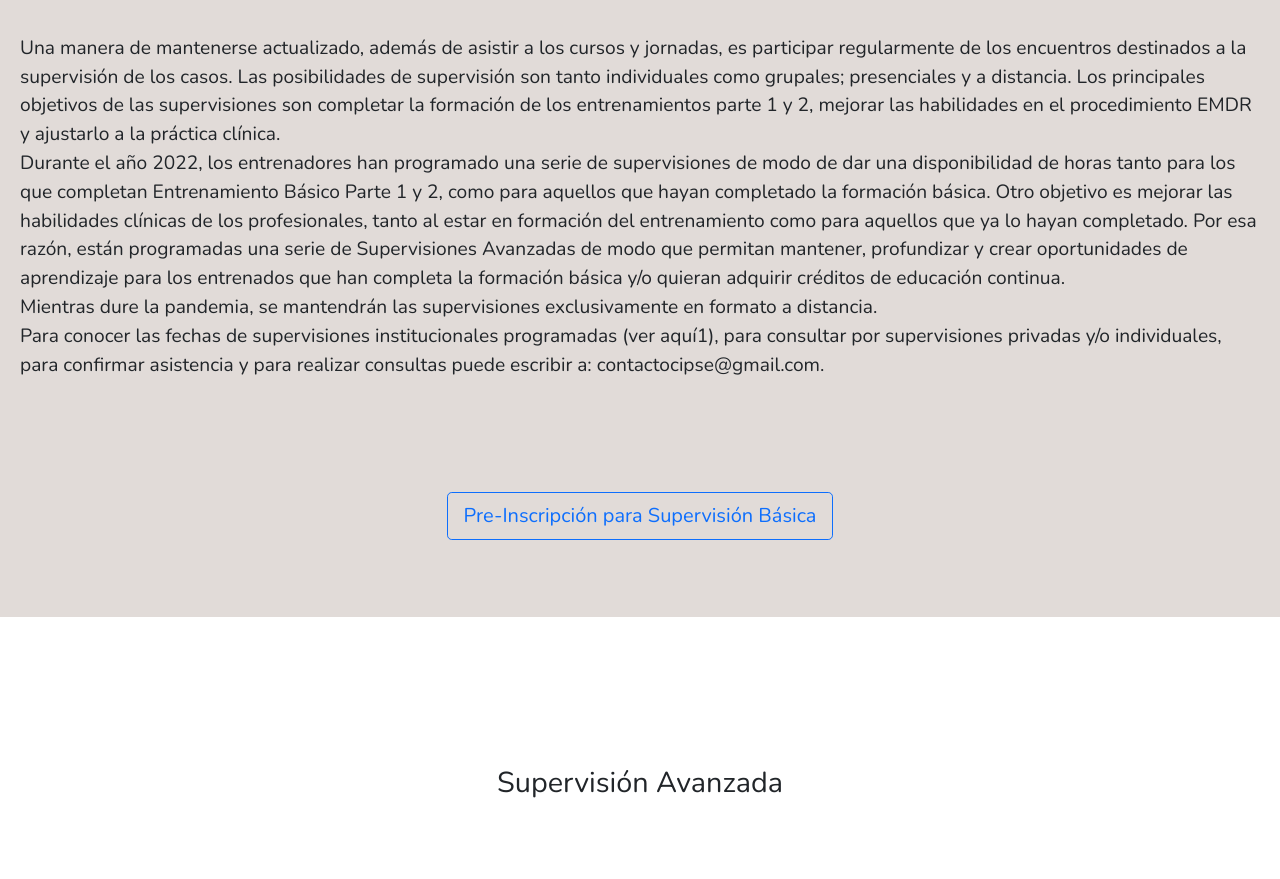
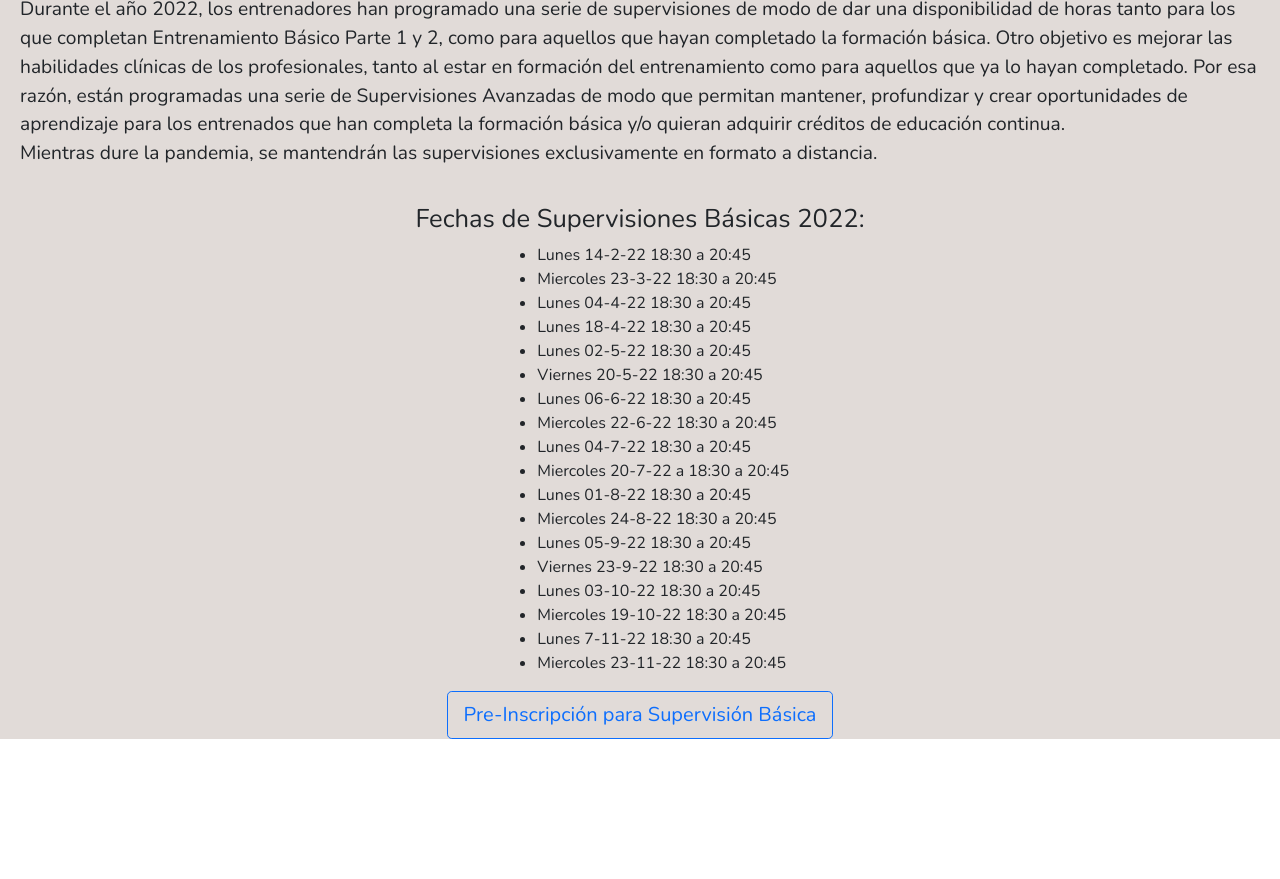
Before and after one commit to MateoLescano/CIPSE, a plain HTML site: page Formacion.html in a window 1280 px wide. Shown: the part 1361-2240 px from the top of the page. Drawn offline with nearby package versions, Linux system fonts and the light colour scheme.

Commit message:
fechas SA

```diff
--- a/Formacion.html
+++ b/Formacion.html
@@ -204,8 +204,31 @@
         Otro objetivo es mejorar las habilidades clínicas de los profesionales, tanto al estar en formación del entrenamiento como para aquellos que ya lo hayan completado.
         Por esa razón, están programadas una serie de Supervisiones Avanzadas de modo que permitan mantener, profundizar y crear oportunidades de aprendizaje para los entrenados que han completa la formación básica y/o quieran adquirir créditos de educación continua.
         <br>Mientras dure la pandemia, se mantendrán las supervisiones exclusivamente en formato a distancia.
-        <br>Para conocer las fechas de supervisiones institucionales programadas (ver aquí1), para consultar por supervisiones privadas y/o individuales, para confirmar asistencia y para realizar consultas puede escribir a: contactocipse@gmail.com.
         </p>
+
+        <div class="fechasSB">
+          <h4>Fechas de Supervisiones Básicas 2022:</h4>
+          <ul>
+            <li>Lunes 14-2-22 18:30 a 20:45</li>
+            <li>Miercoles 23-3-22 18:30 a 20:45</li>
+            <li>Lunes 04-4-22 18:30 a 20:45</li>
+            <li>Lunes 18-4-22 18:30 a 20:45</li>
+            <li>Lunes 02-5-22 18:30 a 20:45</li>
+            <li>Viernes 20-5-22 18:30 a 20:45</li>
+            <li>Lunes 06-6-22 18:30 a 20:45</li>
+            <li>Miercoles 22-6-22 18:30 a 20:45</li>
+            <li>Lunes 04-7-22 18:30 a 20:45</li>
+            <li>Miercoles 20-7-22 a 18:30 a 20:45</li>
+            <li>Lunes 01-8-22 18:30 a 20:45</li>
+            <li>Miercoles 24-8-22 18:30 a 20:45</li>
+            <li>Lunes 05-9-22 18:30 a 20:45</li>
+            <li>Viernes 23-9-22 18:30 a 20:45</li>
+            <li>Lunes 03-10-22 18:30 a 20:45</li>
+            <li>Miercoles 19-10-22 18:30 a 20:45</li>
+            <li>Lunes 7-11-22 18:30 a 20:45</li>
+            <li>Miercoles 23-11-22 18:30 a 20:45</li>
+          </ul>
+        </div>
 
         <button class="btn btn-outline-primary btn-lg" type="button" data-bs-toggle="modal" data-bs-target="#modalSuperV">Pre-Inscripción para Supervisión Básica</button>
 
@@ -269,8 +292,24 @@
                               <br>
                               <select name="Fecha">
                                   <option value="0" selected disabled>-</option>
-                                  <option value="c1">fecha a</option>
-                                  <option value="c2">fecha b</option>
+                                  <option value="14-2-22">Lunes 14-2-22 18:30 a 20:45</option>
+                                  <option value="23-3-22">Miercoles 23-3-22 18:30 a 20:45</option>
+                                  <option value="04-4-22">Lunes 04-4-22 18:30 a 20:45</option>
+                                  <option value="18-4-22">Lunes 18-4-22 18:30 a 20:45</option>
+                                  <option value="02-5-22">Lunes 02-5-22 18:30 a 20:45</option>
+                                  <option value="20-5-22">Viernes 20-5-22 18:30 a 20:45</option>
+                                  <option value="06-6-22">Lunes 06-6-22 18:30 a 20:45</option>
+                                  <option value="22-6-22">Miercoles 22-6-22 18:30 a 20:45</option>
+                                  <option value="04-7-22">Lunes 04-7-22 18:30 a 20:45</option>
+                                  <option value="20-7-22">Miercoles 20-7-22 a 18:30 a 20:45</option>
+                                  <option value="01-8-22">Lunes 01-8-22 18:30 a 20:45</option>
+                                  <option value="24-8-22">Miercoles 24-8-22 18:30 a 20:45</option>
+                                  <option value="05-9-22">Lunes 05-9-22 18:30 a 20:45</option>
+                                  <option value="23-9-22">Viernes 23-9-22 18:30 a 20:45</option>
+                                  <option value="03-10-22">Lunes 03-10-22 18:30 a 20:45</option>
+                                  <option value="19-10-22">Miercoles 19-10-22 18:30 a 20:45</option>
+                                  <option value="7-11-22">Lunes 7-11-22 18:30 a 20:45</option>
+                                  <option value="23-11-22">Miercoles 23-11-22 18:30 a 20:45</option>
                               </select>
                             </div>
 
@@ -295,7 +334,7 @@
       <p>Una manera de mantenerse actualizado, además de asistir a los cursos y jornadas, es participar regularmente de los encuentros destinados a la supervisión de los casos.
       Las posibilidades de supervisión son tanto individuales como grupales; presenciales y a distancia.</p>
 
-      <button class="btn btn-outline-primary btn-lg" type="button" data-bs-toggle="modal" data-bs-target="#modalSuperVA">Pre-Inscripción para Supervisión Avanzada</button>
+      <button class="btn btn-outline-primary btn-lg disabled" type="button" data-bs-toggle="modal" data-bs-target="#modalSuperVA">Pre-Inscripción para Supervisión Avanzada</button>
 
                 <!-- Modal -->
                 <div class="modal fade" id="modalSuperVA" data-bs-backdrop="static" tabindex="-1" aria-labelledby="exampleModalLabel" aria-hidden="true">
@@ -306,7 +345,7 @@
                         <button type="button" class="btn-close" data-bs-dismiss="modal" aria-label="Close"></button>
                       </div>
                       <div class="modal-body">
-                        <form id="formEMDR" action="https://formsubmit.co/mateolescano@gmail.com" method="POST" class="row align-items-center g-5">
+                        <form action="https://formsubmit.co/mateolescano@gmail.com" method="POST" class="row align-items-center g-5">
 
                           <input type="hidden" name="_template" value="table">
 
@@ -484,7 +523,6 @@
 
     <script src="mobileNavBar.js"></script>
     <script src="optionsSelectDate.js"></script>
-    <script src="cbCheck.js"></script>
     <script src="https://cdn.jsdelivr.net/npm/bootstrap@5.1.3/dist/js/bootstrap.bundle.min.js" integrity="sha384-ka7Sk0Gln4gmtz2MlQnikT1wXgYsOg+OMhuP+IlRH9sENBO0LRn5q+8nbTov4+1p" crossorigin="anonymous"></script>
 
 
--- a/indexStyle.css
+++ b/indexStyle.css
@@ -1071,7 +1071,9 @@ input:not(.inputContacto), select:not(.inputContacto), textarea:not(.inputContac
   border: 2px solid #b7410E;
 }
 
-
+.fechasSB ul{
+  margin-left: 20%;
+}
 
 
 
@@ -1201,4 +1203,8 @@ input:not(.inputContacto), select:not(.inputContacto), textarea:not(.inputContac
   .EntrEMDR ul{
     margin: 0;
   }
+
+  .fechasSB ul{
+    margin: 0;
+  }
 }
```
